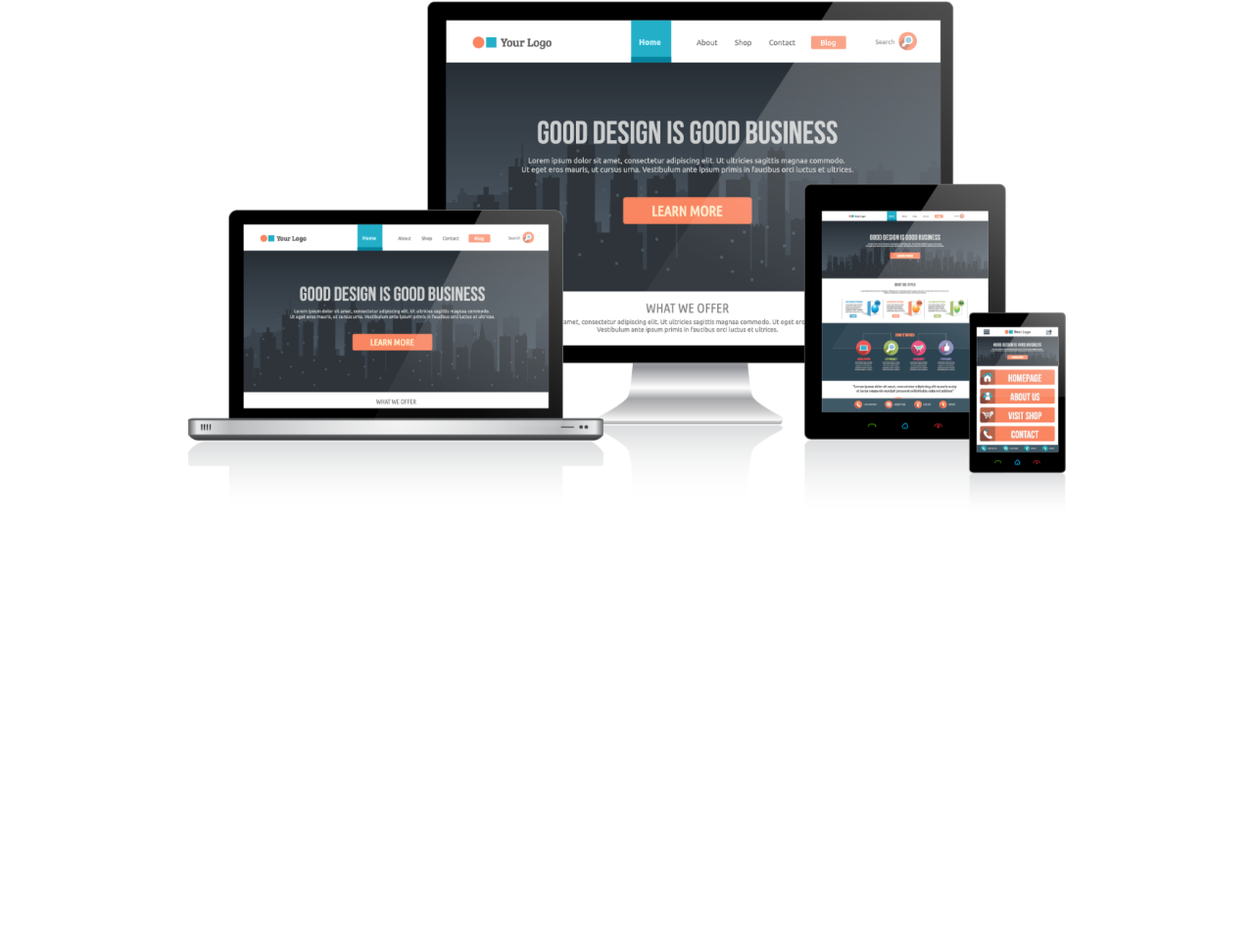
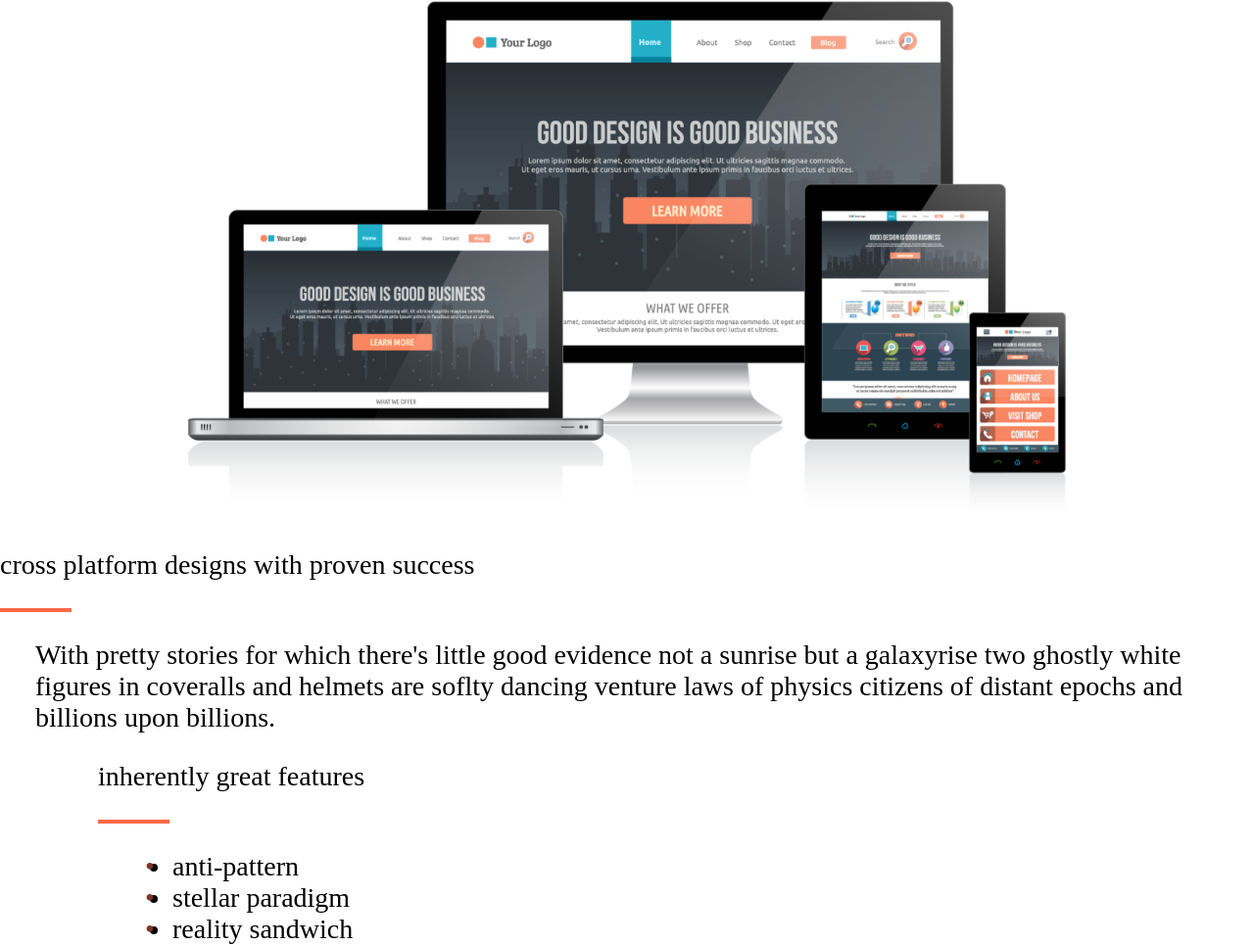
Before and after one commit to swampcamel/vpba, a website built with webpack: page src/home.html in a window 1280 px wide. Shown: the part 688-1653 px from the top of the page at 98% size. Before the commit the page ends 1221 px from the top, so only its background shows below. Built offline with nearby package versions, Linux system fonts and the light colour scheme.

Commit message:
complete features section

```diff
--- a/src/home.html
+++ b/src/home.html
@@ -2,7 +2,7 @@
 <html>
   <head>
     <meta charset="utf-8">
-    <title>VPBA - Videp Production Business Alliance</title>
+    <title>VPBA - Video Production Business Alliance</title>
     <link href="https://fonts.googleapis.com/css?family=Josefin+Sans:300,400,600,700|Josefin+Slab" rel="stylesheet">
     <link href="https://fonts.googleapis.com/icon?family=Material+Icons" rel="stylesheet">
     <script
@@ -42,5 +42,28 @@
         <img src="img/devices-example.png" width="70%">
       </div>
     </div>
+    <div class="features">
+      <div class="container">
+        <div class="row">
+          <div class="col s12 m6">
+            <p>cross platform designs with proven success</p>
+            <div class="small-divider"></div>
+            <div class="indent-p">
+              <p>With pretty stories for which there's little good evidence not a sunrise but a galaxyrise two ghostly white figures in coveralls and helmets are soflty dancing venture laws of physics citizens of distant epochs and billions upon billions.</p>
+            </div>
+          </div>
+          <div class="col s12 m5 pad-it">
+            <p>inherently great features</p>
+              <div class="small-divider"></div>
+              <div class="indent-p">
+                <ul>
+                  <li>anti-pattern</li>
+                  <li>stellar paradigm</li>
+                  <li>reality sandwich</li>
+              </div>
+          </div>
+        </div>
+      </div>
+    </div>
   </body>
 </html>
--- a/src/scss/input.scss
+++ b/src/scss/input.scss
@@ -1,6 +1,7 @@
 $sans: 'Josefin Sans', sans-serif;
 $slab: 'Josefin Slab', serif;
 $accent-1: #FF6848;
+$accent-2: #7F3424;
 @function fluidPadHeight($specHeight) {
   @return percentage($specHeight / 1080);
 }
@@ -46,6 +47,10 @@ h5 {
   font-size: 1.14rem;
   line-height: 1.35;
 }
+
+li::before {content: "•"; color: $accent-2;
+  display: inline-block; width: 1em;
+  margin-left: -1em}
 
 .tagline {
   padding-top: fluidPadHeight(89);
@@ -193,6 +198,20 @@ nav ul a {
   padding-top: 74px;
 }
 
+.small-divider {
+  width: 73px;
+  border-bottom: 4px $accent-1 solid;
+}
+
+.indent-p {
+  padding-left: 36px;
+  font-weight: 300;
+}
+
+.row .col.pad-it {
+  padding-left: 100px;
+}
+
 @media screen and (max-width: 600px) {
   .home-hero .signup-field form {
     width: 90%;
@@ -201,4 +220,9 @@ nav ul a {
       width: 90%;
     }
   }
+  .row .col.pad-it, .indent-p {
+    padding-left: 3%;
+    padding-right: 3%;
+    width: 98%;
+  }
 }
```
Also changed, not shown: src/index.html (+1 -1 lines). Lines whose indentation alone changed are shown as unchanged.
